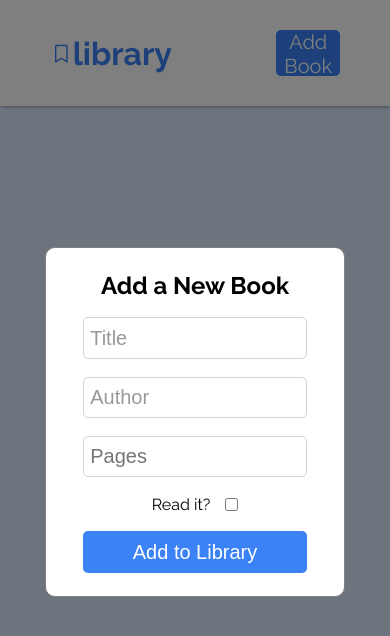
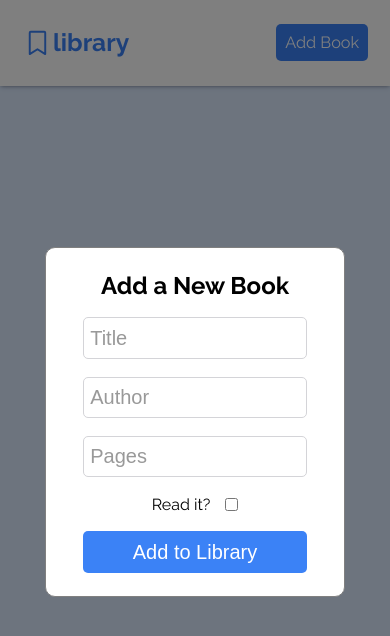
Before and after one commit to jbrace817/top_library, a plain HTML site: page index.html in a window 390 px wide. Both pictures are taken after a click on the button "Add Book". Drawn offline with Linux system fonts and the light colour scheme.

Commit message:
added readme. Responsive CSS added.

```diff
--- a/styles/styles.css
+++ b/styles/styles.css
@@ -29,7 +29,9 @@ html {
   display: flex;
   /* border: 1px solid gray; */
   color: var(--main-color);
-  padding: 30px 50px;
+  /* padding: 30px 50px; */
+  padding: calc(24px + (30 - 24) * ((100vw - 300px) / (1600 - 300)))
+    calc(20px + (50 - 20) * ((100vw - 300px) / (1600 - 300)));
   align-items: center;
   justify-content: space-between;
   background-color: #ffffff;
@@ -44,14 +46,22 @@ html {
   align-items: center;
 }
 
+.logo-container h1 {
+  font-size: calc(24px + (32 - 24) * ((100vw - 300px) / (1600 - 300)));
+}
+
 .logo {
-  width: 10%;
+  /* width: 10%; */
+  width: calc(30px + (44 - 30) * ((100vw - 300px) / (1600 - 300)));
 }
 
 .navbar button {
-  width: 112px;
-  height: 46px;
-  font-size: 20px;
+  /* width: 112px;
+  height: 46px; */
+  width: calc(90px + (112 - 90) * ((100vw - 300px) / (1600 - 300)));
+  height: calc(36px + (46 - 36) * ((100vw - 300px) / (1600 - 300)));
+
+  font-size: calc(16px + (20 - 16) * ((100vw - 300px) / (1600 - 300)));
   cursor: pointer;
   background-color: var(--main-color);
   border: none;
@@ -68,8 +78,10 @@ html {
   position: absolute;
   background-color: hsla(0, 0%, 0%, 0.5);
   width: 100vw;
+  /* max-width: 100%; */
   height: 100vh;
-
+  /* max-height: 100%; */
+  z-index: 5;
   visibility: hidden;
 }
 
@@ -81,7 +93,9 @@ html {
   transform: translate(-50%, -50%);
   text-align: center;
   width: 300px;
+  max-width: 100%;
   height: 350px;
+  max-height: 100%;
   border: 1px solid gray;
   border-radius: 10px;
   /* background-color: steelblue; */
@@ -113,7 +127,8 @@ form input[type="text"] {
 }
 
 form input[type="number"],
-form input[type="text"]::placeholder {
+form input[type="text"]::placeholder,
+form input[type="number"]::placeholder {
   color: #999;
 }
 form input[type="number"]:focus,
```
Also changed, not shown: 1 other file.
